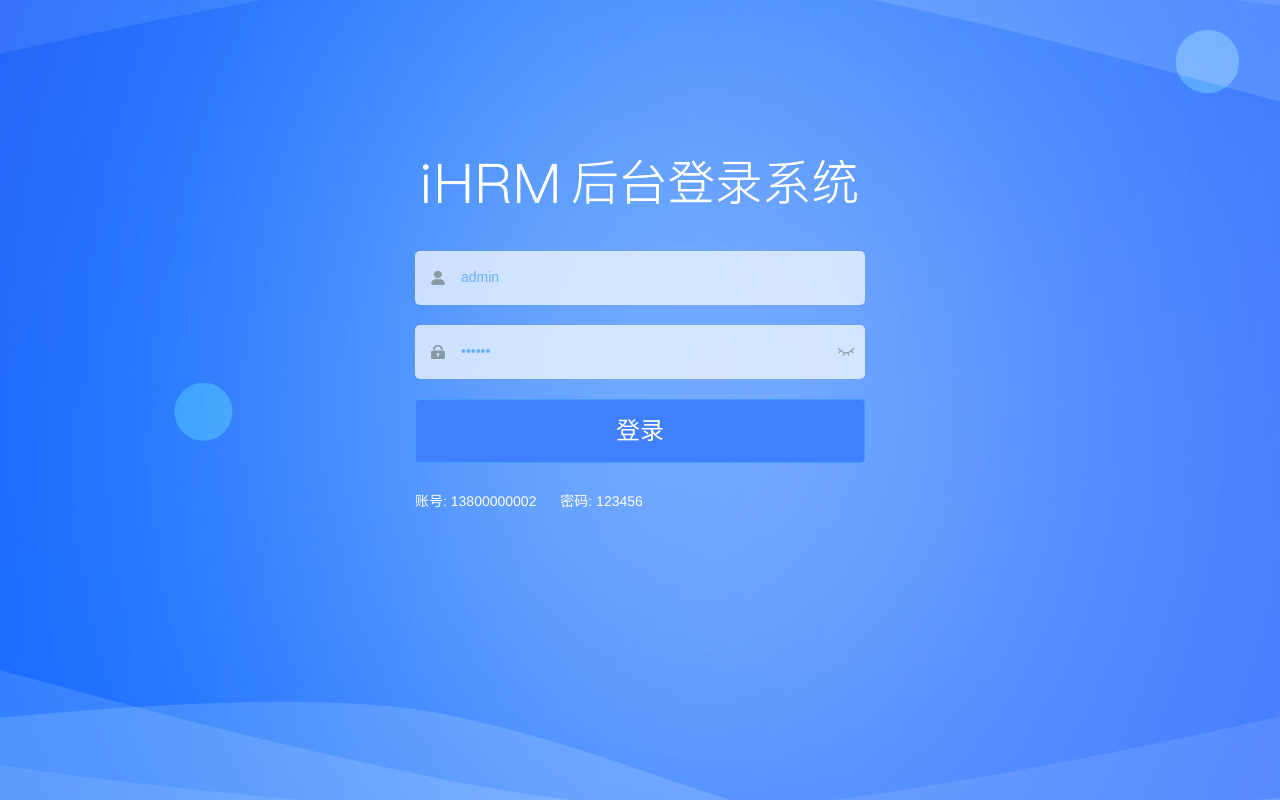
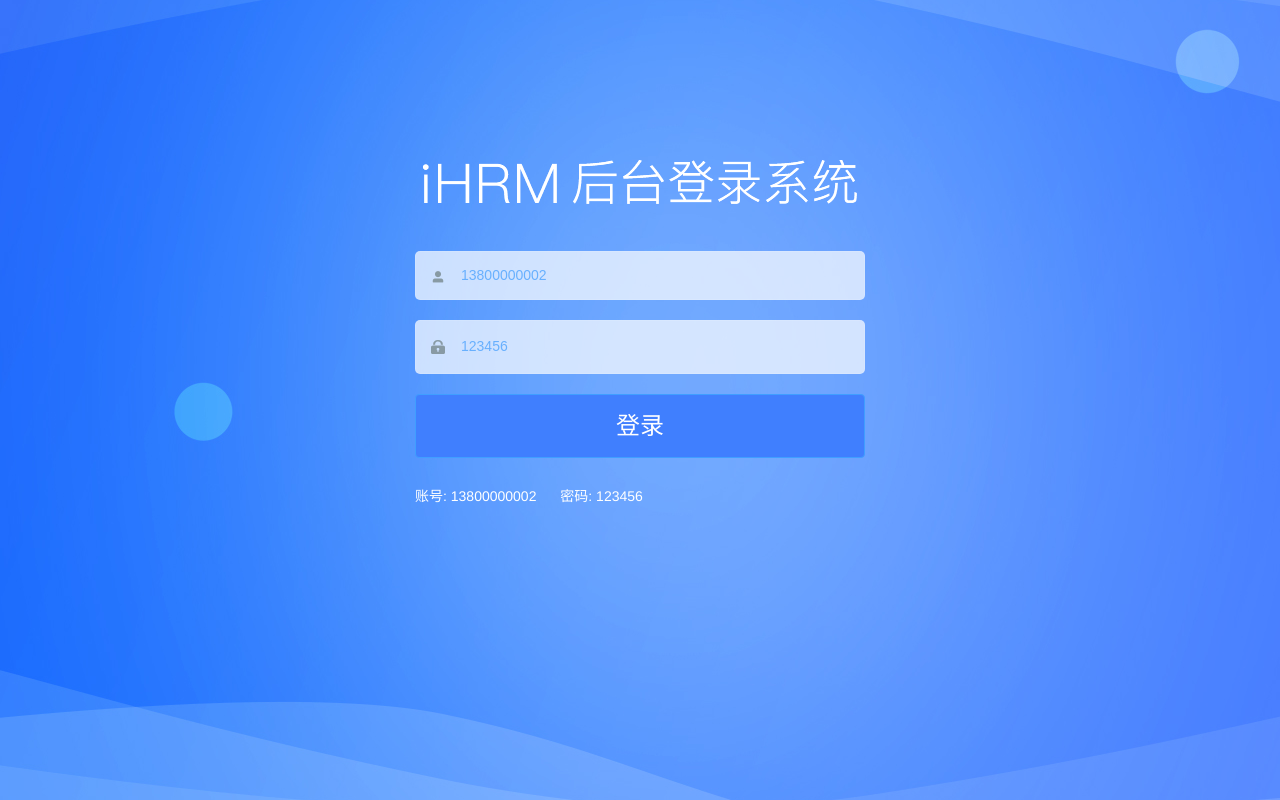
Before and after one commit to GuanSzzz/hrassa, a Vue app: page /#/login in a window 1280 px wide. Built offline with nearby package versions, Linux system fonts and the light colour scheme.

Commit message:
完成login页面流程

```diff
--- a/src/api/user.js
+++ b/src/api/user.js
@@ -1,3 +1,14 @@
 import request from '@/utils/request'
 
-export function login(data) {}
+/**
+ * 登录
+ * @param {Object} data password mobile
+ * @returns promise
+ */
+export function login(data) {
+  return request({
+    url: '/sys/login',
+    method: 'POST',
+    data
+  })
+}
--- a/src/store/modules/user.js
+++ b/src/store/modules/user.js
@@ -1,6 +1,21 @@
+import { login } from '@/api/user'
+
 export default {
   namespaced: true,
-  state: {},
-  mutations: {},
-  actions: {}
+  state: {
+    token: ''
+  },
+  mutations: {
+    setToken(state, payload) {
+      state.token = payload
+    }
+  },
+  actions: {
+    async getToken(context, payload) {
+      // 发送登录请求
+      const res = await login(payload)
+      // console.log(res)
+      context.commit('setToken', res)
+    }
+  }
 }
--- a/src/utils/request.js
+++ b/src/utils/request.js
@@ -1,6 +1,32 @@
+import { Message } from 'element-ui'
 // 导出一个axios的实例  而且这个实例要有请求拦截器 响应拦截器
 import axios from 'axios'
-const service = axios.create() // 创建一个axios的实例
+const service = axios.create({
+  // 根据不同的环境，请求不同的接口，根据启动服务器指令判断
+  // 开发环境
+  // 生产环境
+  // 测试环境
+  baseURL: process.env.VUE_APP_BASE_API,
+  timeout: 5000
+}) // 创建一个axios的实例
 service.interceptors.request.use() // 请求拦截器
-service.interceptors.response.use() // 响应拦截器
+service.interceptors.response.use(
+  // 请求成功函数
+  (res) => {
+    const { data, success, message } = res.data
+    // 逻辑成功
+    if (success) {
+      return data
+    }
+    // 逻辑失败，给用户看
+    Message.error(message)
+    // 制造错误
+    return Promise.reject(new Error(message))
+  },
+  // 请求失败函数
+  (error) => {
+    Message.error('服务器错误')
+    return Promise.reject(error)
+  }
+) // 响应拦截器
 export default service // 导出axios实例
--- a/src/views/login/index.vue
+++ b/src/views/login/index.vue
@@ -1,12 +1,14 @@
 <template>
   <div class="login-container">
+    <!-- 表单验证：1.:model属性，整个表单的数据 -->
+    <!-- 表单验证：2.:rules属性，整个表单的验证规则 -->
     <el-form
       ref="loginForm"
-      :model="loginForm"
-      :rules="loginRules"
       class="login-form"
       auto-complete="on"
       label-position="left"
+      :model="loginForm"
+      :rules="loginFormrules"
     >
       <!-- 放置标题图片 @是设置的别名-->
       <div class="title-container">
@@ -14,50 +16,25 @@
           <img src="@/assets/common/login-logo.png" alt="" />
         </h3>
       </div>
-
-      <el-form-item prop="username">
-        <span class="svg-container">
-          <svg-icon icon-class="user" />
-        </span>
-        <el-input
-          ref="username"
-          v-model="loginForm.username"
-          placeholder="Username"
-          name="username"
-          type="text"
-          tabindex="1"
-          auto-complete="on"
-        />
+      <!-- 表单部分 -->
+      <!-- 验证规则需要添加 prop 属性 -->
+      <el-form-item prop="mobile">
+        <i class="el-icon-user-solid svg-container"> </i>
+        <el-input v-model="loginForm.mobile"></el-input>
       </el-form-item>
 
       <el-form-item prop="password">
-        <span class="svg-container">
-          <svg-icon icon-class="password" />
-        </span>
-        <el-input
-          :key="passwordType"
-          ref="password"
-          v-model="loginForm.password"
-          :type="passwordType"
-          placeholder="Password"
-          name="password"
-          tabindex="2"
-          auto-complete="on"
-          @keyup.enter.native="handleLogin"
-        />
-        <span class="show-pwd" @click="showPwd">
-          <svg-icon
-            :icon-class="passwordType === 'password' ? 'eye' : 'eye-open'"
-          />
-        </span>
+        <i class="svg-container">
+          <svg-icon iconClass="password"></svg-icon>
+        </i>
+        <el-input v-model="loginForm.password"></el-input>
       </el-form-item>
-
       <el-button
         class="loginBtn"
-        :loading="loading"
         type="primary"
         style="width: 100%; margin-bottom: 30px"
-        @click.native.prevent="handleLogin"
+        @click="login"
+        :loading="isload"
         >登录</el-button
       >
 
@@ -70,80 +47,57 @@
 </template>
 
 <script>
-import { validUsername } from '@/utils/validate'
-
 export default {
   name: 'Login',
   data() {
-    const validateUsername = (rule, value, callback) => {
-      if (!validUsername(value)) {
-        callback(new Error('Please enter the correct user name'))
-      } else {
-        callback()
-      }
-    }
-    const validatePassword = (rule, value, callback) => {
-      if (value.length < 6) {
-        callback(new Error('The password can not be less than 6 digits'))
-      } else {
-        callback()
-      }
-    }
     return {
       loginForm: {
-        username: 'admin',
-        password: '111111'
+        mobile: '13800000002',
+        password: '123456'
       },
-      loginRules: {
-        username: [
-          { required: true, trigger: 'blur', validator: validateUsername }
+      isload: false,
+      // 表单验证规则
+      loginFormrules: {
+        // 规则名和数据名保持一致
+        mobile: [
+          { required: true, message: '请输入手机号', trigger: 'blur' },
+          {
+            pattern: /^(?:(?:\+|00)86)?1[3-9]\d{9}$/,
+            message: '手机号格式不正确',
+            trigger: 'blur'
+          }
         ],
         password: [
-          { required: true, trigger: 'blur', validator: validatePassword }
+          { required: true, message: '请输入密码', trigger: 'blur' }
+          // {
+          //   pattern:
+          //     /^(?![a-zA-Z]+$)(?![A-Z0-9]+$)(?![A-Z\W_!@#$%^&*`~()-+=]+$)(?![a-z0-9]+$)(?![a-z\W_!@#$%^&*`~()-+=]+$)(?![0-9\W_!@#$%^&*`~()-+=]+$)[a-zA-Z0-9\W_!@#$%^&*`~()-+=]/,
+          //   message: '密码包含数字、字母、特殊符号，并且并不少于6位',
+          //   trigger: 'blur'
+          // }
         ]
-      },
-      loading: false,
-      passwordType: 'password',
-      redirect: undefined
-    }
-  },
-  watch: {
-    $route: {
-      handler: function (route) {
-        this.redirect = route.query && route.query.redirect
-      },
-      immediate: true
+      }
     }
   },
   methods: {
-    showPwd() {
-      if (this.passwordType === 'password') {
-        this.passwordType = ''
-      } else {
-        this.passwordType = 'password'
+    async login() {
+      // 表单自带一个方法
+      // 方法一：接回调
+      // this.$refs.loginForm.validate((boolean, object) => {
+      //   if (!boolean) return console.log(object)
+      // })
+      // 方法二：返回Promise对象
+      this.isload = true
+      try {
+        await this.$refs.loginForm.validate()
+        await this.$store.dispatch('user/getToken', this.loginForm)
+        this.$router.push('/')
+        this.$message.success('登录成功')
+      } catch (error) {
+        console.log('出错了')
+      } finally {
+        this.isload = false
       }
-      this.$nextTick(() => {
-        this.$refs.password.focus()
-      })
-    },
-    handleLogin() {
-      this.$refs.loginForm.validate((valid) => {
-        if (valid) {
-          this.loading = true
-          this.$store
-            .dispatch('user/login', this.loginForm)
-            .then(() => {
-              this.$router.push({ path: this.redirect || '/' })
-              this.loading = false
-            })
-            .catch(() => {
-              this.loading = false
-            })
-        } else {
-          console.log('error submit!!')
-          return false
-        }
-      })
     }
   }
 }
--- a/vue.config.js
+++ b/vue.config.js
@@ -36,7 +36,14 @@
       warnings: false,
       errors: true
     },
-    before: require('./mock/mock-server.js')
+    // 代理跨域的配置
+    proxy: {
+      // 当我们的本地的请求 有/api的时候，就会代理我们的请求地址向另外一个服务器发出请求
+      '/api': {
+        target: 'http://ihrm-java.itheima.net/', // 跨域请求的地址
+        changeOrigin: true // 只有这个值为true的情况下 才表示开启跨域
+      }
+    }
   },
   configureWebpack: {
     // provide the app's title in webpack's name field, so that
@@ -64,10 +71,7 @@
     config.plugins.delete('prefetch')
 
     // set svg-sprite-loader
-    config.module
-      .rule('svg')
-      .exclude.add(resolve('src/icons'))
-      .end()
+    config.module.rule('svg').exclude.add(resolve('src/icons')).end()
     config.module
       .rule('icons')
       .test(/\.svg$/)
@@ -80,19 +84,18 @@
       })
       .end()
 
-    config
-      .when(process.env.NODE_ENV !== 'development',
-        config => {
+    config.when(process.env.NODE_ENV !== 'development', (config) => {
       config
         .plugin('ScriptExtHtmlWebpackPlugin')
         .after('html')
-            .use('script-ext-html-webpack-plugin', [{
+        .use('script-ext-html-webpack-plugin', [
+          {
             // `runtime` must same as runtimeChunk name. default is `runtime`
             inline: /runtime\..*\.js$/
-            }])
+          }
+        ])
         .end()
-          config
-            .optimization.splitChunks({
+      config.optimization.splitChunks({
         chunks: 'all',
         cacheGroups: {
           libs: {
@@ -117,7 +120,6 @@
       })
       // https:// webpack.js.org/configuration/optimization/#optimizationruntimechunk
       config.optimization.runtimeChunk('single')
-        }
-      )
+    })
   }
 }
```
Also changed, not shown: 1 other file (tests, documents, lock files or other folders). Lines whose indentation alone changed are shown as unchanged.
